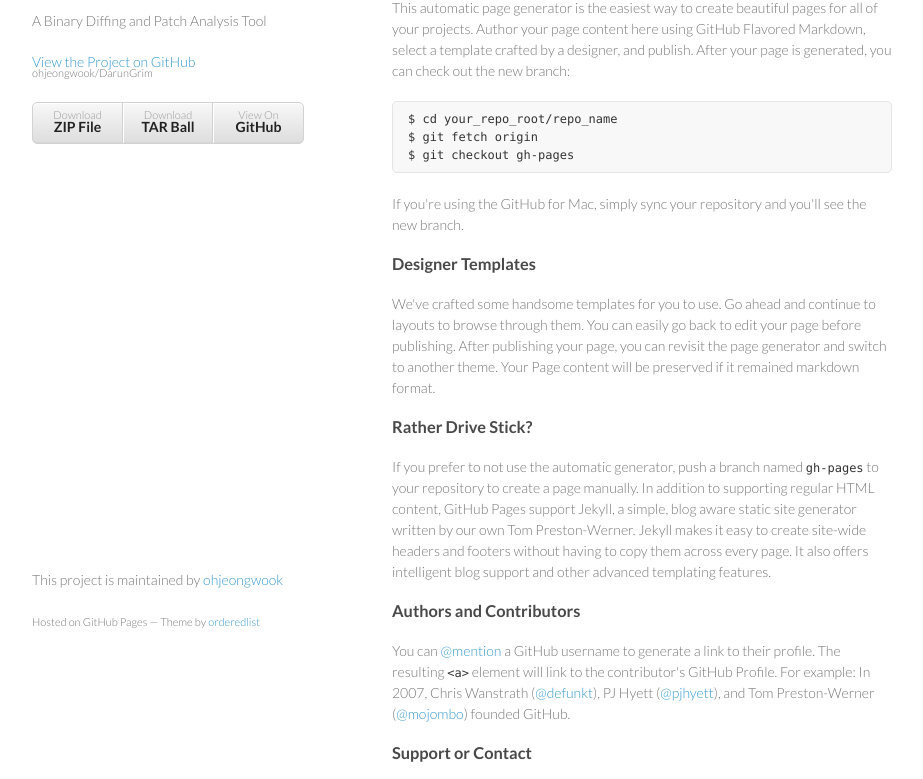
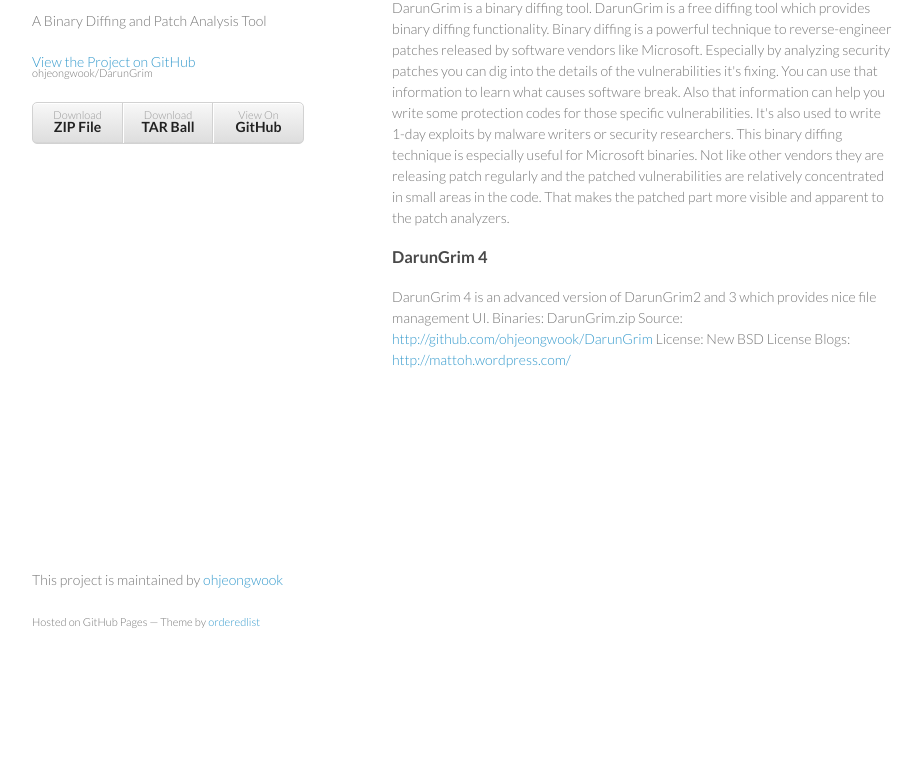
Before and after one commit to ohjeongwook/DarunGrim, a plain HTML site: page index.html in a window 1280 px wide. Shown: the part 99-878 px from the top of the page, without its empty margins (178-1101 px from the left). After the commit the page ends 800 px from the top, so only its background shows below. Drawn offline with Linux system fonts and the light colour scheme.

```diff
--- a/index.html
+++ b/index.html
@@ -29,36 +29,20 @@
       </header>
       <section>
         <h3>
-<a id="welcome-to-github-pages" class="anchor" href="#welcome-to-github-pages" aria-hidden="true"><span class="octicon octicon-link"></span></a>Welcome to GitHub Pages.</h3>
+<a id="what-is-darungrim" class="anchor" href="#what-is-darungrim" aria-hidden="true"><span class="octicon octicon-link"></span></a>What is DarunGrim?</h3>
 
-<p>This automatic page generator is the easiest way to create beautiful pages for all of your projects. Author your page content here using GitHub Flavored Markdown, select a template crafted by a designer, and publish. After your page is generated, you can check out the new branch:</p>
-
-<pre><code>$ cd your_repo_root/repo_name
-$ git fetch origin
-$ git checkout gh-pages
-</code></pre>
-
-<p>If you're using the GitHub for Mac, simply sync your repository and you'll see the new branch.</p>
+<p>DarunGrim is a binary diffing tool. DarunGrim is a free diffing tool which provides binary diffing functionality.
+Binary diffing is a powerful technique to reverse-engineer patches released by software vendors like Microsoft. Especially by analyzing security patches you can dig into the details of the vulnerabilities it's fixing. You can use that information to learn what causes software break. Also that information can help you write some protection codes for those specific vulnerabilities. It's also used to write 1-day exploits by malware writers or security researchers.
+This binary diffing technique is especially useful for Microsoft binaries. Not like other vendors they are releasing patch regularly and the patched vulnerabilities are relatively concentrated in small areas in the code. That makes the patched part more visible and apparent to the patch analyzers.</p>
 
 <h3>
-<a id="designer-templates" class="anchor" href="#designer-templates" aria-hidden="true"><span class="octicon octicon-link"></span></a>Designer Templates</h3>
+<a id="darungrim-4" class="anchor" href="#darungrim-4" aria-hidden="true"><span class="octicon octicon-link"></span></a>DarunGrim 4</h3>
 
-<p>We've crafted some handsome templates for you to use. Go ahead and continue to layouts to browse through them. You can easily go back to edit your page before publishing. After publishing your page, you can revisit the page generator and switch to another theme. Your Page content will be preserved if it remained markdown format.</p>
-
-<h3>
-<a id="rather-drive-stick" class="anchor" href="#rather-drive-stick" aria-hidden="true"><span class="octicon octicon-link"></span></a>Rather Drive Stick?</h3>
-
-<p>If you prefer to not use the automatic generator, push a branch named <code>gh-pages</code> to your repository to create a page manually. In addition to supporting regular HTML content, GitHub Pages support Jekyll, a simple, blog aware static site generator written by our own Tom Preston-Werner. Jekyll makes it easy to create site-wide headers and footers without having to copy them across every page. It also offers intelligent blog support and other advanced templating features.</p>
-
-<h3>
-<a id="authors-and-contributors" class="anchor" href="#authors-and-contributors" aria-hidden="true"><span class="octicon octicon-link"></span></a>Authors and Contributors</h3>
-
-<p>You can <a href="https://github.com/blog/821" class="user-mention">@mention</a> a GitHub username to generate a link to their profile. The resulting <code>&lt;a&gt;</code> element will link to the contributor's GitHub Profile. For example: In 2007, Chris Wanstrath (<a href="https://github.com/defunkt" class="user-mention">@defunkt</a>), PJ Hyett (<a href="https://github.com/pjhyett" class="user-mention">@pjhyett</a>), and Tom Preston-Werner (<a href="https://github.com/mojombo" class="user-mention">@mojombo</a>) founded GitHub.</p>
-
-<h3>
-<a id="support-or-contact" class="anchor" href="#support-or-contact" aria-hidden="true"><span class="octicon octicon-link"></span></a>Support or Contact</h3>
-
-<p>Having trouble with Pages? Check out the documentation at <a href="https://help.github.com/pages">https://help.github.com/pages</a> or contact <a href="mailto:support@github.com">support@github.com</a> and we’ll help you sort it out.</p>
+<p>DarunGrim 4 is an advanced version of DarunGrim2 and 3 which provides nice file management UI.
+Binaries: DarunGrim.zip
+Source: <a href="http://github.com/ohjeongwook/DarunGrim">http://github.com/ohjeongwook/DarunGrim</a>
+License: New BSD License
+Blogs: <a href="http://mattoh.wordpress.com/">http://mattoh.wordpress.com/</a> </p>
       </section>
       <footer>
         <p>This project is maintained by <a href="https://github.com/ohjeongwook">ohjeongwook</a></p>
```
Also changed, not shown: params.json (+1 -1 lines).
